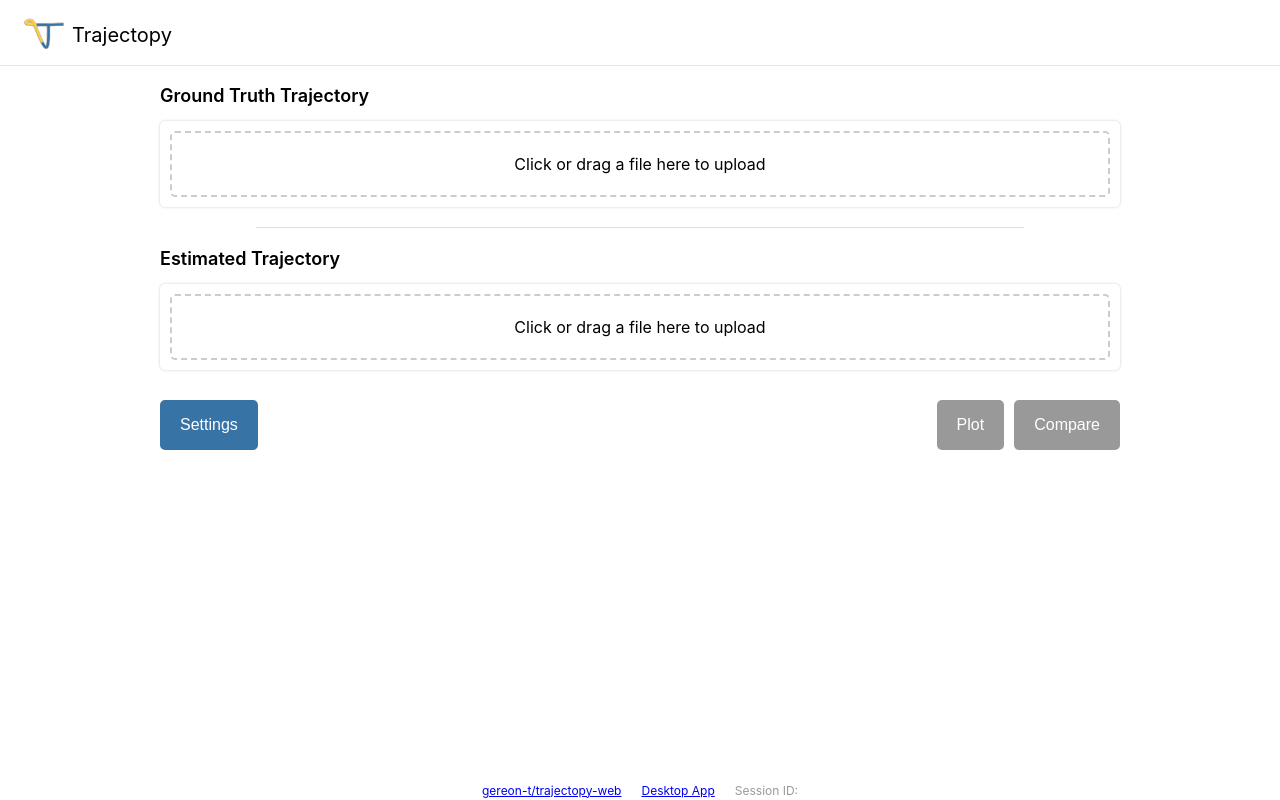
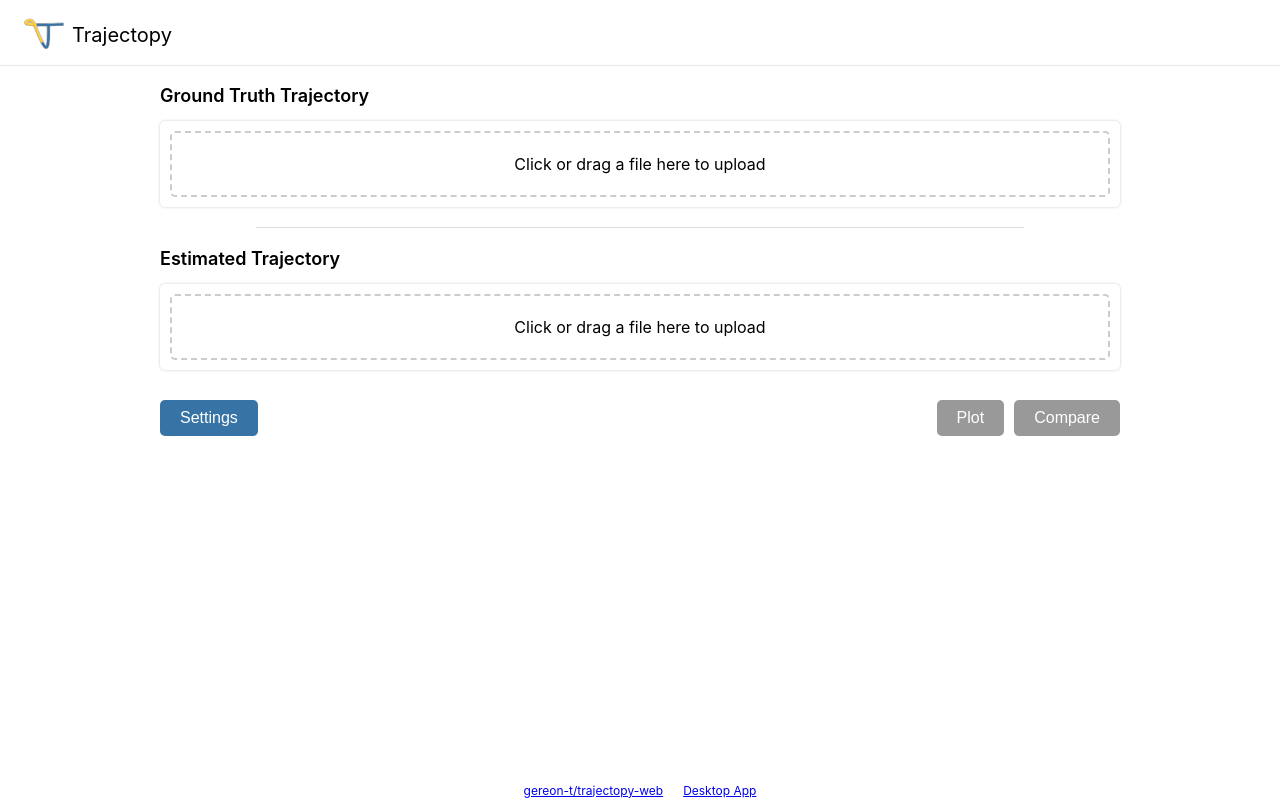
Before and after one commit to gereon-t/trajectopy-web, a React (Create React App) app in the folder trajectopy-react/: page / in a window 1280 px wide. Built offline with nearby package versions, Linux system fonts and the light colour scheme; no server answers.

Commit message:
Reduce button size

```diff
--- a/trajectopy-react/src/App.js
+++ b/trajectopy-react/src/App.js
@@ -38,8 +38,6 @@ const App = () => {
           <a href='https://github.com/gereon-t/trajectopy-web'>gereon-t/trajectopy-web</a>
           <div className='footer-divider'></div>
           <a href='https://github.com/gereon-t/trajectopy'>Desktop App</a>
-          <div className='footer-divider'></div>
-          <div className='session-text'>Session ID: {sessionId}</div>
         </div>
       </footer>
     </div >
--- a/trajectopy-react/src/components/Base.css
+++ b/trajectopy-react/src/components/Base.css
@@ -38,12 +38,12 @@
     border: none;
     border-radius: 5px;
     color: white;
-    padding: 10px 20px;
+    padding: 5px 20px;
     text-align: center;
     text-decoration: none;
     font-size: 16px;
     cursor: pointer;
-    height: 50px;
+    height: 36px;
 }
 
 .button:hover {
```
